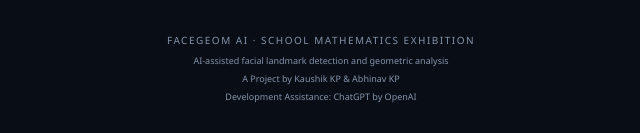
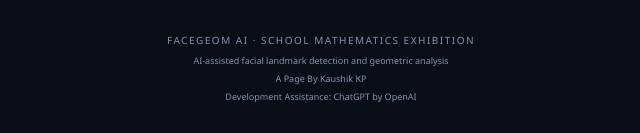
Before and after one commit to kaushii-org/Facegeom-ai, a plain HTML site: page index.html in a window 1280 px wide. Shown: the part 2467-2600 px from the top of the page, 319-959 px from the left. Drawn offline with Linux system fonts and the light colour scheme.

Commit message:
index.html

```diff
--- a/index.html
+++ b/index.html
@@ -241,7 +241,7 @@
             <br>
             <small>
                 AI-assisted facial landmark detection and geometric analysis
-        <p>A Project by Kaushik KP & Abhinav KP</p>
+        <p>A Page By Kaushik KP</p>
         <p>Development Assistance: ChatGPT by OpenAI</p>
             </small>
         </footer>
```
